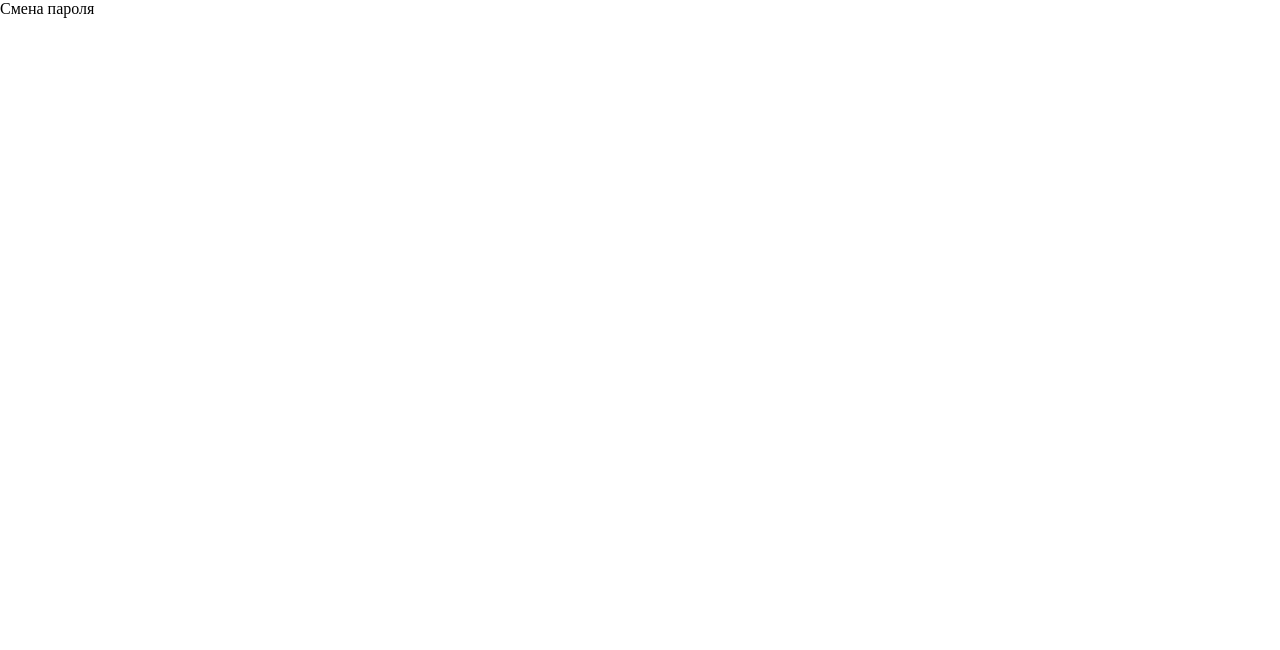
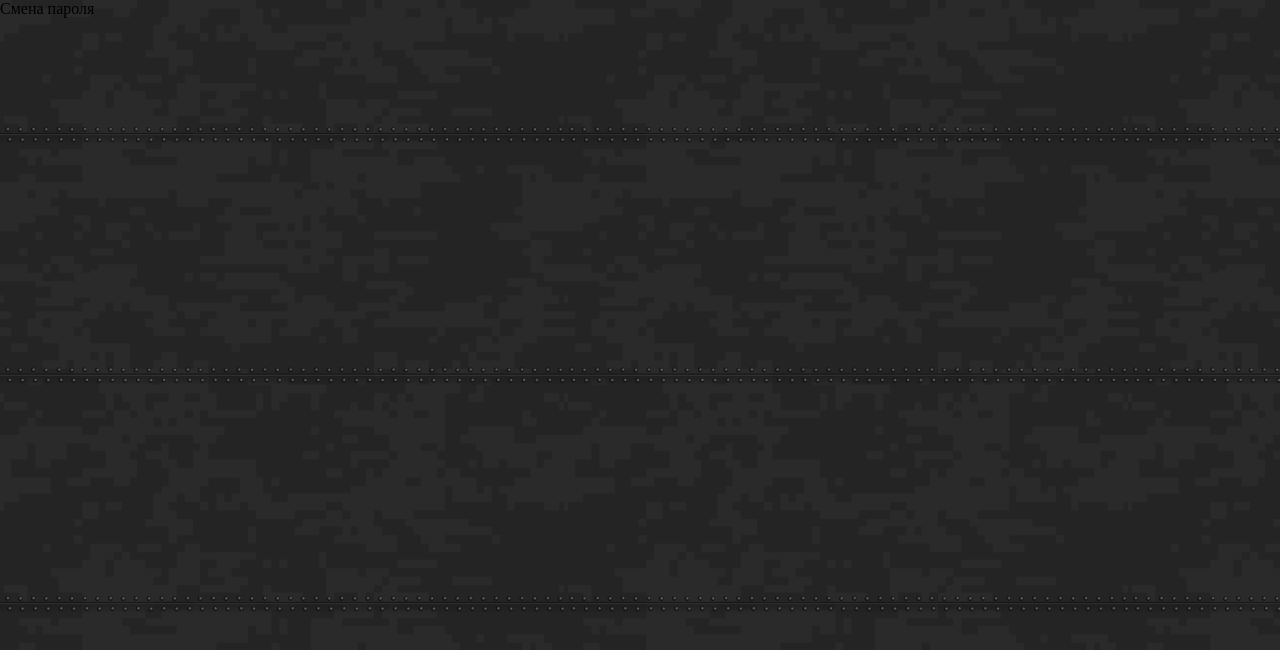
Before and after one commit to Timur233/falcon-tanks, a React (Vite) app in the folder packages/client/: page /profile/change-password in a window 1280 px wide. Shown: the top 650 px of the page. Built offline with nearby package versions, Linux system fonts and the light colour scheme; the HTML template or start-up script is replaced by a standard one.

Commit message:
[SOK-14]
+app layout for background image

```diff
--- a/packages/client/src/app/App.scss
+++ b/packages/client/src/app/App.scss
@@ -0,0 +1,6 @@
+@import '../scss/vars.scss';
+
+.app-layout {
+  background-image: $img_default-background;
+  height: 100%;
+}
--- a/packages/client/src/app/App.tsx
+++ b/packages/client/src/app/App.tsx
@@ -97,7 +97,11 @@ function App() {
   //   fetchServerData()
   // }, [])
   //
-  return <RouterProvider router={routerConfig} />
+  return (
+    <div className={'app-layout'}>
+      <RouterProvider router={routerConfig} />
+    </div>
+  )
 }
 
 export default App
--- a/packages/client/src/pages/Error/Error.scss
+++ b/packages/client/src/pages/Error/Error.scss
@@ -1,7 +1,6 @@
 @import '../../scss/vars';
 
 .error-page {
-  background-image: $img_default-background;
   height: 100%;
 
   position: relative;
```
